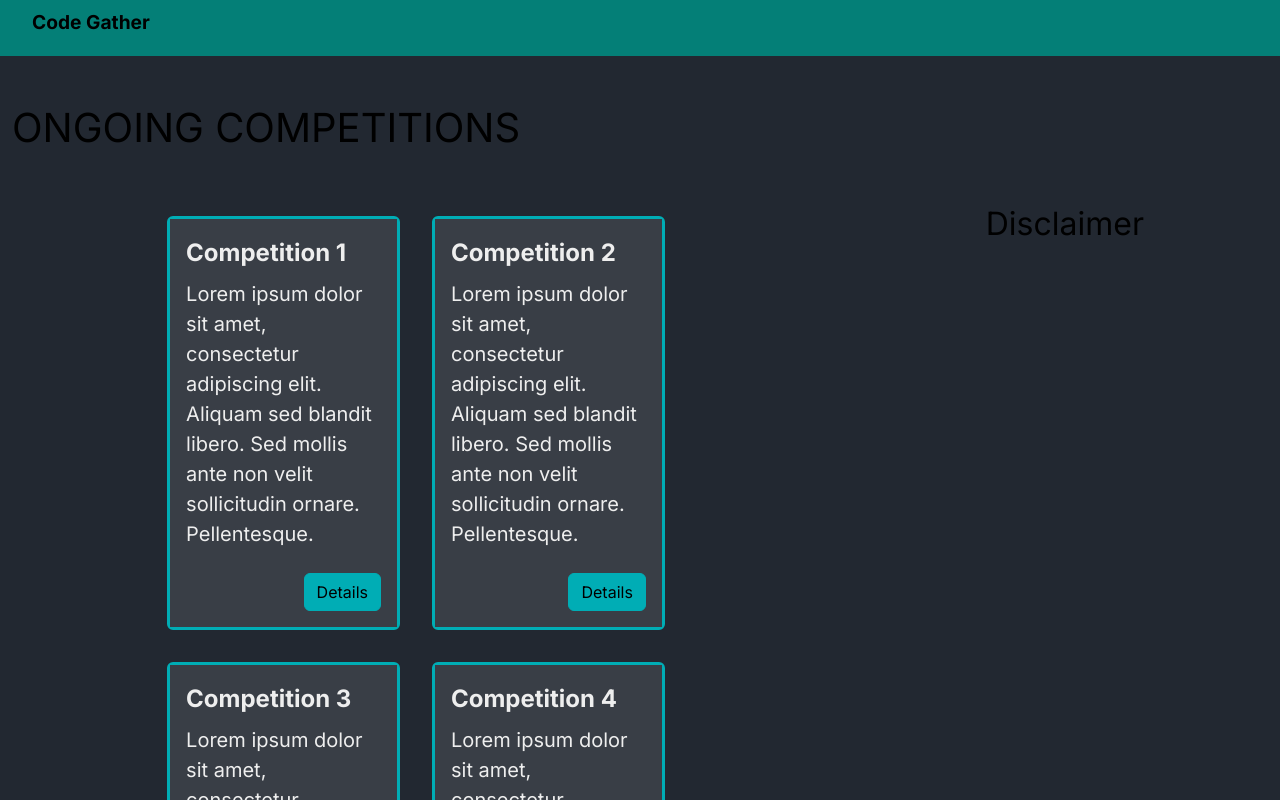
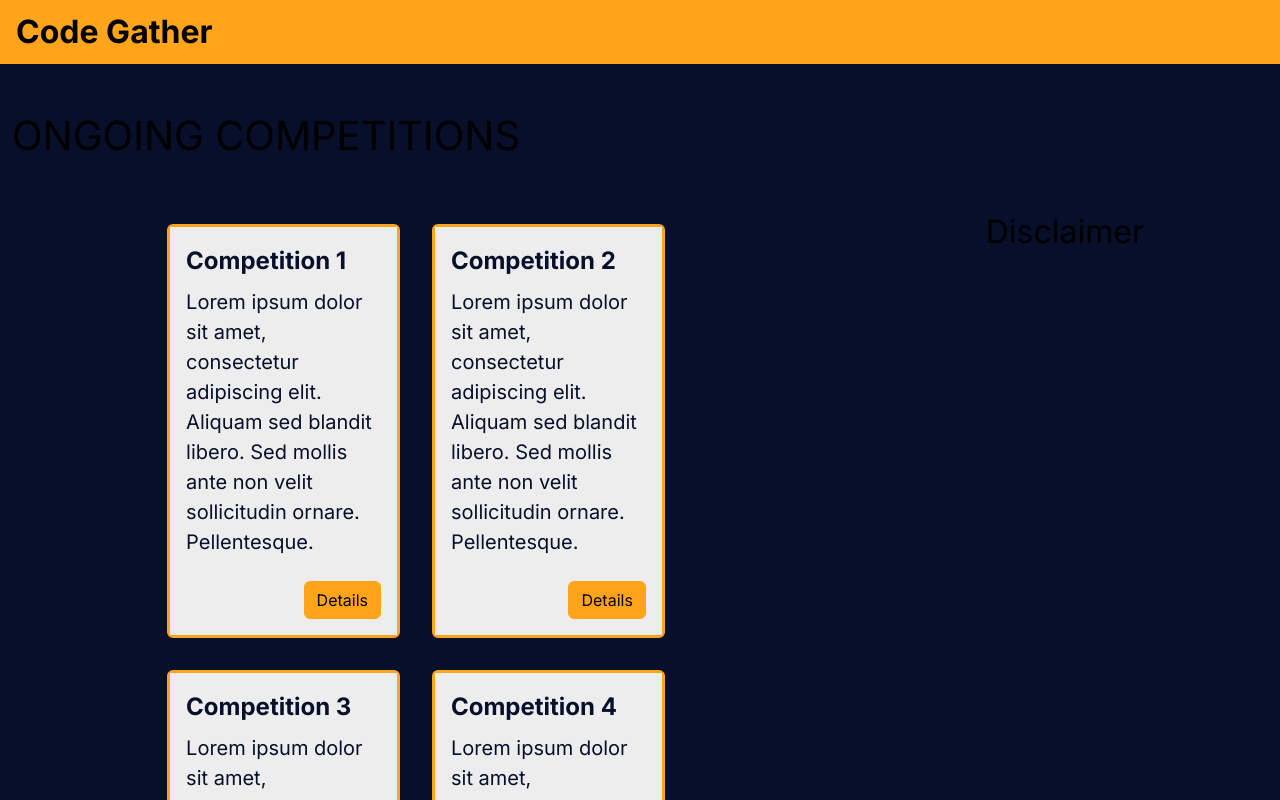
Before and after one commit to diclebahceli/codegather, a Next.js app in the folder Frontend/codegather/: page /pages/ongoingCompetitions in a window 1280 px wide. Shown: the top 800 px of the page. Built offline with nearby package versions, Linux system fonts and the light colour scheme.

Commit message:
style: update color theme

```diff
--- a/Frontend/codegather/src/app/components/competition_card/CompetitionCard.tsx
+++ b/Frontend/codegather/src/app/components/competition_card/CompetitionCard.tsx
@@ -6,16 +6,17 @@ const CompetitionCard = ({ competition }: { competition: Competition }) => {
     const router = useRouter();
 
     const handleDetailsClick = () => {
-        router.push(`competitionDetail/${competition.id}`);
+        //add the competition id to the route
+        router.push(`competitionDetail/${competition.id}`,   );
     };
 
     return (
-        <div className=" col-md-4 col-sm-6 m-3  border border-theme-color border-3 rounded " >
+        <div className=" col-md-4 col-sm-6 m-3  border border-orange border-3 rounded " >
             <Card >
-                <div className="card-body d-flex flex-column bg-theme-dark ">
-                    <div className="card-title fw-bold fs-4 text-theme-light"> {competition.name}</div>
-                    <div className="card-text mb-3 fs-5 text-wrap text-theme-light"> {competition.description}</div>
-                    <button onClick={handleDetailsClick} className="btn btn-theme-color mt-2 ms-auto">Details</button>
+                <div className="card-body d-flex flex-column bg-white ">
+                    <div className="card-title fw-bold fs-4 text-background"> {competition.name}</div>
+                    <div className="card-text mb-3 fs-5 text-wrap text-background"> {competition.description}</div>
+                    <button onClick={handleDetailsClick} className="btn btn-orange mt-2 ms-auto">Details</button>
 
                 </div>
             </Card>
--- a/Frontend/codegather/src/app/components/header/Header.module.css
+++ /dev/null
@@ -1,8 +0,0 @@
-.header {
-    background-color: #047F77;
-    height: 3.5rem;
-    padding-left: 2rem;
-    padding-top: 0.5rem;
-    font-weight: bold;
-    font-size: larger;
-  }
--- a/Frontend/codegather/src/app/components/header/Header.tsx
+++ b/Frontend/codegather/src/app/components/header/Header.tsx
@@ -1,7 +1,11 @@
 import styles from "./Header.module.css";
 
 const Header = () => {
-  return <header className={styles.header}>Code Gather</header>;
+    return <header className=" bg-orange p-3 d-flex align-items-center" style={{ height: "4rem" }}>
+        <a href="" className=" fw-bold fs-2 ">
+            Code Gather
+        </a>
+    </header>;
 };
 
 export default Header;
--- a/Frontend/codegather/src/app/pages/competitionDetail/[id]/page.tsx
+++ b/Frontend/codegather/src/app/pages/competitionDetail/[id]/page.tsx
@@ -3,7 +3,7 @@ import { Competition } from "@/app/models/Competition";
 const competitionDetail = (comp: Competition) => {
     return (
 
-        <div className="h-100 bg-theme-darker" style={{ backgroundAttachment: 'fixed' }}>
+        <div className="h-100 bg-theme-background" style={{ backgroundAttachment: 'fixed' }}>
             <h1 className="fs-1 pt-5 container">{comp.name}</h1>
             <h1>SELAMUN ALY</h1>
         </div>
--- a/Frontend/codegather/src/app/pages/ongoingCompetitions/page.tsx
+++ b/Frontend/codegather/src/app/pages/ongoingCompetitions/page.tsx
@@ -7,7 +7,7 @@ import { useState } from "react";
 const ongoingCompetitions = () => {
     const [competitions, setCompetitions] = useState<Competition[]>(getAllCompetitions);
     return (
-        <div className="h-100 bg-theme-darker" style={{backgroundAttachment: 'fixed'}}>
+        <div className="h-100 bg-background" style={{backgroundAttachment: 'fixed'}}>
             <h1 className="fs-1 pt-5 container">ONGOING COMPETITIONS</h1>
             <div className="d-flex flex-row justify-content-evenly">
                 <div className="mt-5 ms-5 ps-5 d-flex flex-wrap  col-7">
--- a/Frontend/codegather/styles/_variables.scss
+++ b/Frontend/codegather/styles/_variables.scss
@@ -1,19 +1,17 @@
 // _variables.scss
 
 // styles/variables.scss
-$darker: #222831;
-$dark: #393E46;
-$color1: #00ADB5;
-$light: #EEEEEE;
+$white: #EDEDED;
+$orange: #FFA41B;
+$background: #070F2B;
 
 // ...other Bootstrap color variables you want to change
 
 // Update or add colors to the Bootstrap theme
 $theme-colors: (
-    "theme-dark": $dark,
-    "theme-darker": $darker,
-    "theme-color": $color1,
-    "theme-light": $light,
+    "orange": $orange,
+    "white": $white,
+    "background": $background,
     // ...
 );
 // Import Bootstrap's Sass after your custom variables
```
